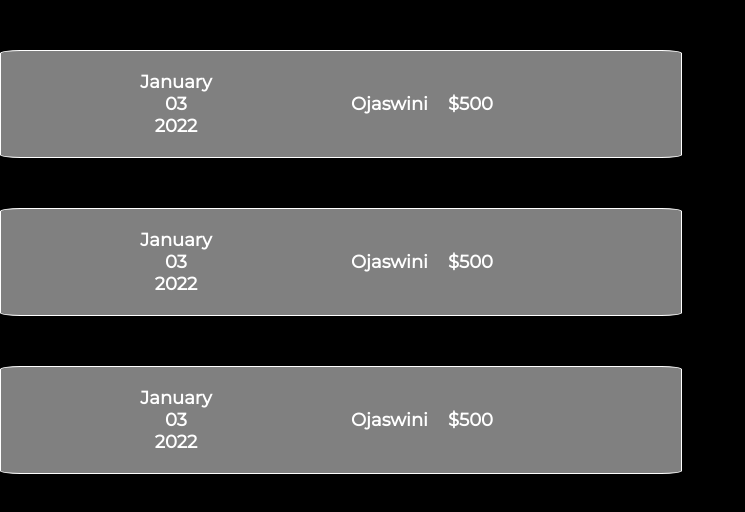
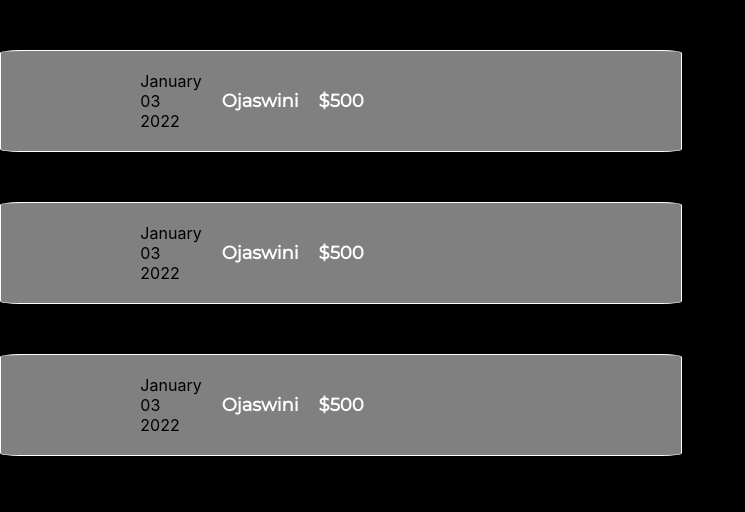
Before and after one commit to itsskofficial/Expense-Tracker, a React (Create React App) app: page / in a window 1280 px wide. Shown: the top 512 px of the page, without its empty margins (0-745 px from the left). Built offline with nearby package versions, Linux system fonts and the light colour scheme.

Commit message:
Dec 2, 2022, 10:59 AM

```diff
--- a/src/css/ExpenseItem.css
+++ b/src/css/ExpenseItem.css
@@ -8,15 +8,6 @@
     justify-content: center;
     border: 1px solid white;
     border-radius: 3%;
-}
-
-.expense-item-date{
-    width: 50%;
-    font-family: 'Montserrat',sans-serif;
-    font-weight: 600;
-    font-size: large;
-    color: white;
-    text-align: center;
 }
 
 .expense-item-info{
```
